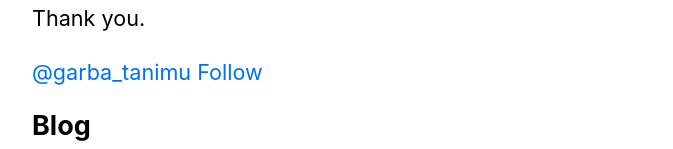
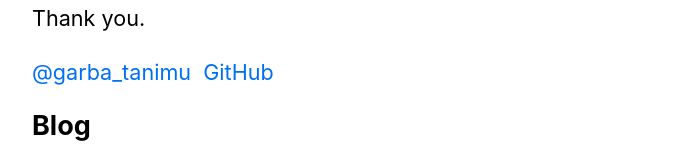
Before and after one commit to mukhtar-github/nextjs-app, a Next.js app in the folder nextjs-blog/: page / in a window 1280 px wide. Shown: the part 947-1096 px from the top of the page, without its empty margins (302-975 px from the left). Built offline with nearby package versions, Linux system fonts and the light colour scheme.

Commit message:
Update file

```diff
--- a/nextjs-blog/pages/index.js
+++ b/nextjs-blog/pages/index.js
@@ -26,8 +26,8 @@ export default function Home ({ allPostsData }) {
           I'm currently working on a SaaS Project named VIMAP.<br /> VIMAP is an acronym for Vehicles Information Management Application. MERN Stack is the technology used for building the software application.<br /> The software's function is to collect, store, and get information about vehicles in organizations. And to also enable printing vehicle's info in pdf, word, etc.<br /> When my knowledge grew stronger I will want to add more features like GPS tracking, maps, and vehicle's inventory features.<br />
           So far, I was able to build a tested development backend using Node.js, and I'm presently ongoing with some React courses to help me build an amazing interacting UI.<br /> VIMAP is a startup project, so wish us Goodluck, please.<br></br> Thank you.
         </p>
-        <a href="https://twitter.com/garba_tanimu" class="twitter-follow-button" data-size="large" data-show-screen-name="false" data-show-count="false">@garba_tanimu</a><script async src="https://platform.twitter.com/widgets.js" charset="utf-8"></script>&nbsp;
-        <a class="github-button" href="https://github.com/mukhtar-github" data-size="large" aria-label="Follow @mukhtar-github on GitHub">Follow</a>
+        <a href="https://twitter.com/garba_tanimu" class="twitter-follow-button" data-size="large" data-show-screen-name="false" data-show-count="false">@garba_tanimu</a><script async src="https://platform.twitter.com/widgets.js" charset="utf-8"></script>&nbsp;&nbsp;
+        <a class="github-button" href="https://github.com/mukhtar-github" data-size="large" aria-label="Follow @mukhtar-github on GitHub">GitHub</a>
       </section>
       <section className={`${utilStyles.headingMd} ${utilStyles.padding1px}`}>
         <h2 className={utilStyles.headingLg}>Blog</h2>
```
